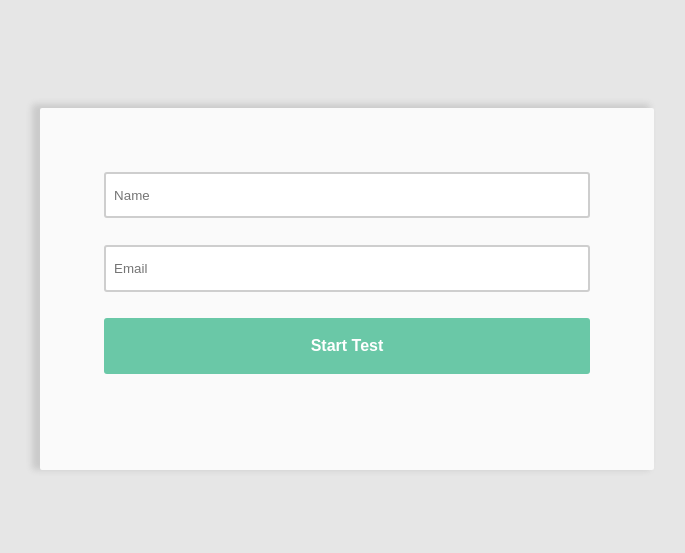
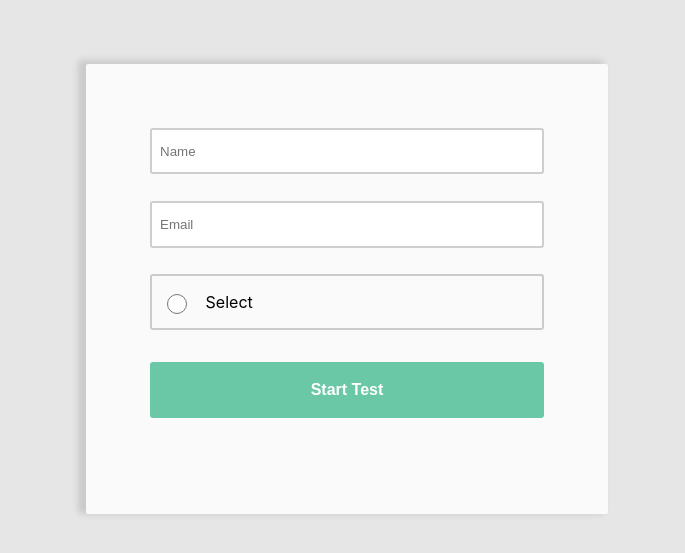
Before and after one commit to OfficialDushyant/know_me_q_test, a React (Create React App) app: page / in a window 1280 px wide. Shown: the part 111-664 px from the top of the page, without its empty margins (293-978 px from the left). Built offline with nearby package versions, Linux system fonts and the light colour scheme.

Commit message:
Login form validation
- Validate name and email before Starting test

```diff
--- a/src/components/pages/Landing.jsx
+++ b/src/components/pages/Landing.jsx
@@ -1,5 +1,6 @@
 import React from 'react';
-
+import { useFormik } from 'formik';
+import * as Yup from "yup";
 
 import Card from "../common/Card";
 import RadioButton from "../common/RadioButton";
@@ -11,17 +12,47 @@ import './Landing.css';
 
 const Landing = () => {
 
-    const { login, setLogIn } = useTest();
+    const { login, setLogIn, setTest } = useTest();
+    const formik = useFormik({
+        initialValues: {
+            name: "",
+            email: "",
+        },
+        validationSchema: Yup.object({
+            email: Yup.string()
+                .required("Please enter your email address")
+                .email("Please enter valid email address"),
+            name: Yup.string()
+                .required("Please enter your name"),
+
+        }),
+        onSubmit: async (values) => {
+            try {
+                const response = await fetch(BASE_URL + "/Tests.json")
+                if(!response.ok) {
+                    throw new Error("API Failed");
+                }
+                const tests = await response.json();
+                setTest(tests);
+                setLogIn(true);
+            } catch(error) {
+                console.log(error);
+            }
+        }
+    })
         return (
             <div className='landing_page'>
             {
                 (!login)&&
                 <Card>
                     <section className='login_form'>
-                        <form className='form_input' >
-                            <input className='frm_input_text' type="text" placeholder="Name" required/>
-                            <input className='frm_input_text' type="email" placeholder="Email"/>
-                            <button type='submit' className='frm_submit_btn' onClick={() => {setLogin(true)}}>Start Test</button>
+                        <form onSubmit={formik.handleSubmit} className='form_input'>
+                                <input className="frm_input_text" type="text" placeholder="Name" name="name" onChange={formik.handleChange}/>
+                                { formik.touched.name && formik.errors.name && <span>{formik.errors.name}</span> }
+                                <input className='frm_input_text' type="email" placeholder="Email" name="email" onChange={formik.handleChange} />
+                                { formik.touched.email && formik.errors.email && <span>{formik.errors.email}</span> }
+                            <RadioButton label={"Select"}/>
+                            <button type='submit' className='frm_submit_btn'>Start Test</button>
                         </form>
                     </section>
                 </Card>
```
